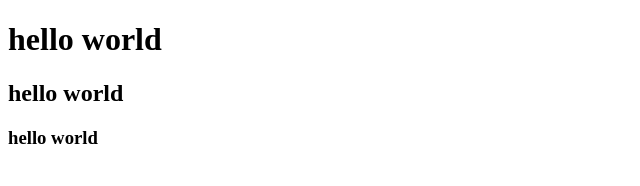
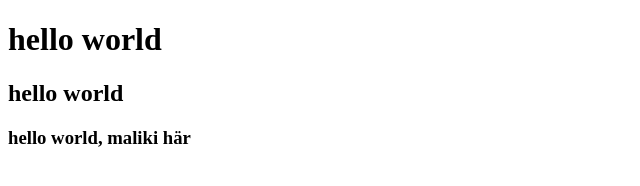
Before and after one commit to mohammedalmaliki1/maliki.github.io, a plain HTML site: page index.htm in a window 1280 px wide. Shown: the whole page, without its empty margins (0-640 px from the left). Drawn offline with Linux system fonts and the light colour scheme.

Commit message:
ändring

```diff
--- a/index.htm
+++ b/index.htm
@@ -2,6 +2,6 @@
 <html>
     <h1>hello world</h1>
     <h2>hello world</h2>
-    <h3>hello world</h3>
+    <h3>hello world, maliki här</h3>
 
 </html>
```
